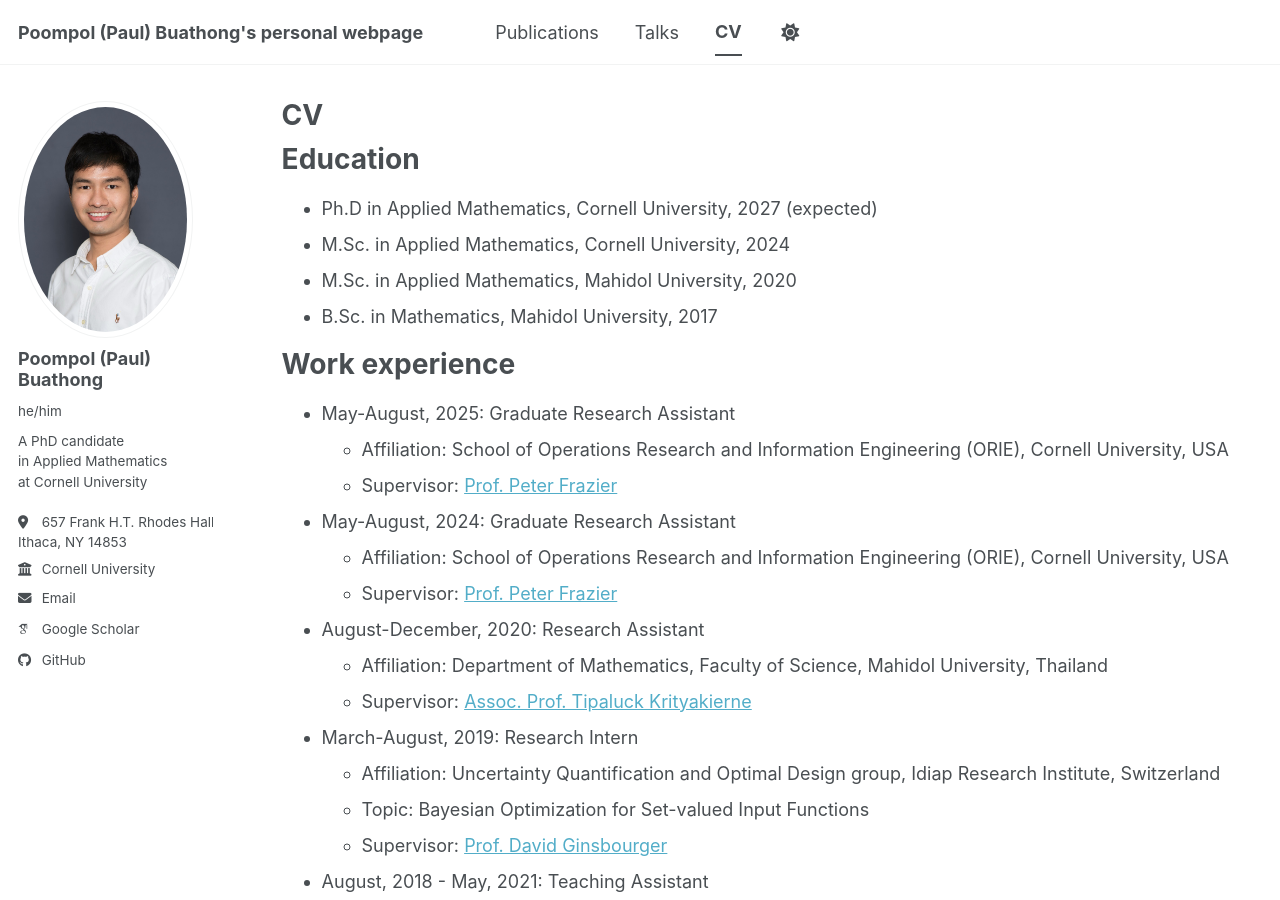
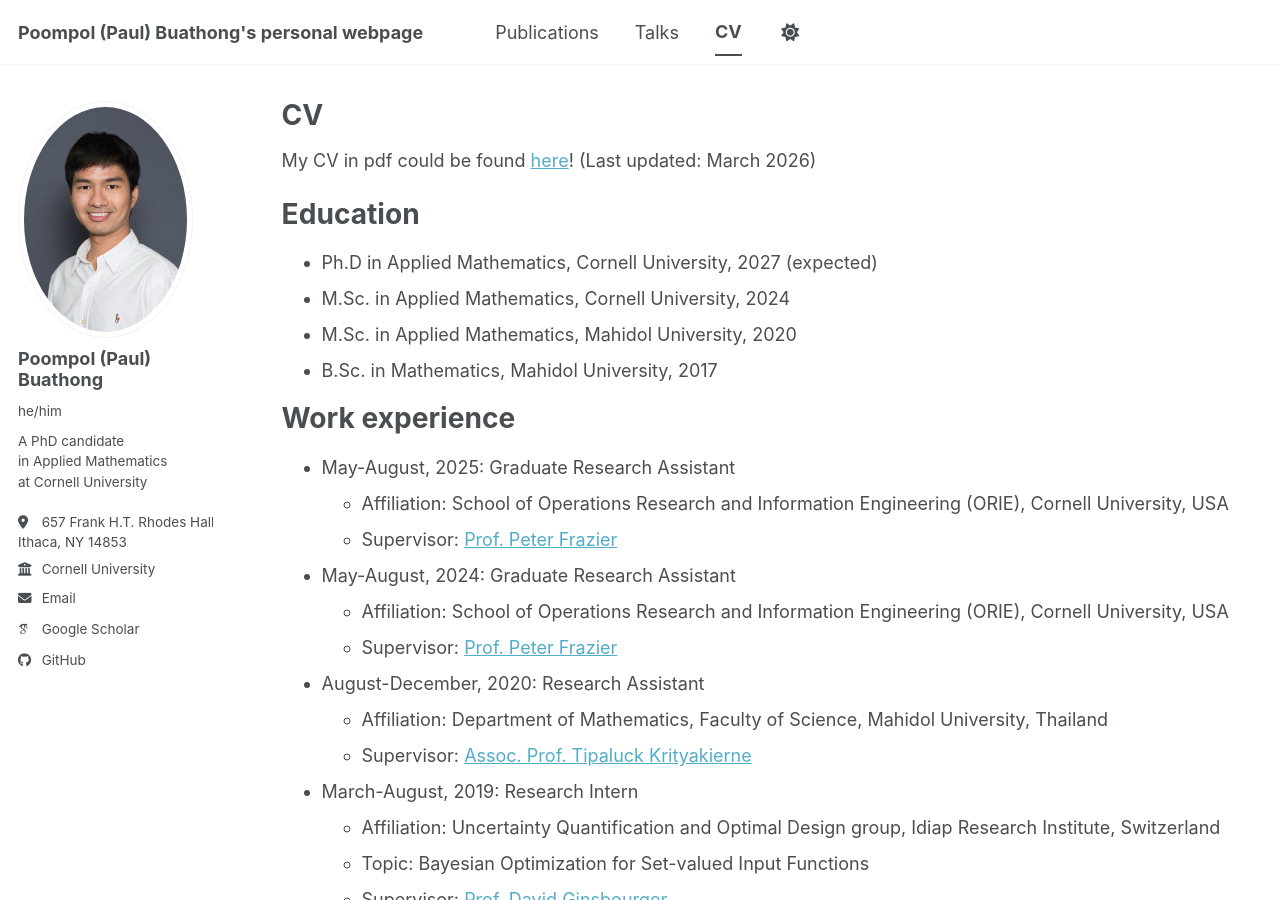
Before and after one commit to poompol/poompol.github.io, a Jekyll site: the page built from _pages/cv.md, in a window 1280 px wide and 900 px high. Built offline with Jekyll 4.4.1, drawn with Linux system fonts in a browser that asks for light colours; some web fonts are replaced; a script bundle is joined from its source files by our own code; library files that are not in the unit come from our copies.

Commit message:
Add PDF link to CV and update last modified date
Added a link to the CV PDF and updated the last modified date.

```diff
--- a/_pages/cv.md
+++ b/_pages/cv.md
@@ -8,6 +8,8 @@ redirect_from:
 ---
 
 {% include base_path %}
+
+My CV in pdf could be found [here](https://drive.google.com/file/d/165n3bHsvXhGUZ3SH27uXohJ4_9RiZ7G8/view?usp=sharing)! (Last updated: March 2026)
 
 Education
 ======
```
